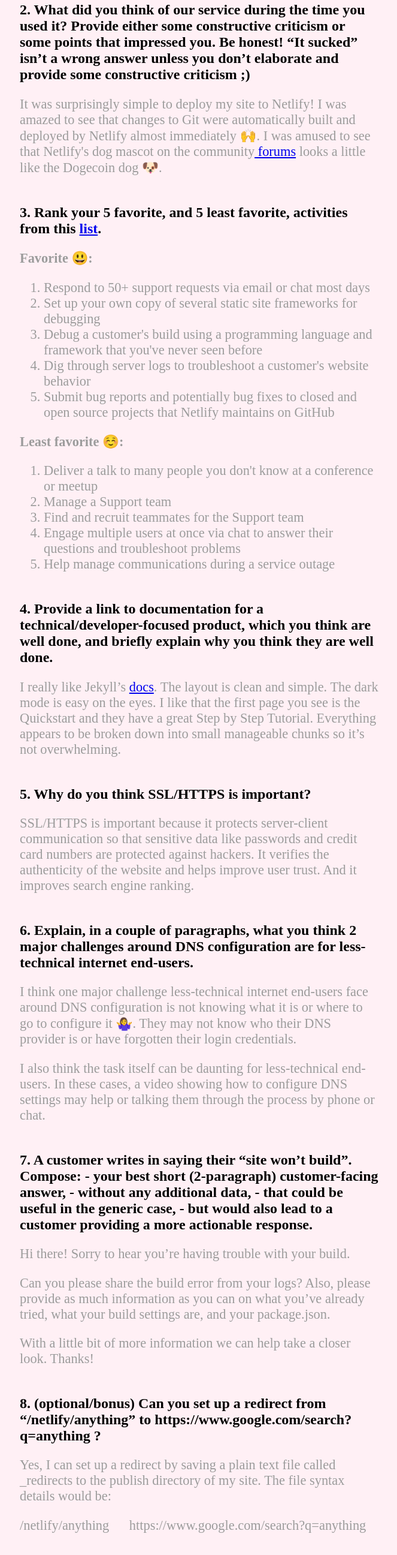
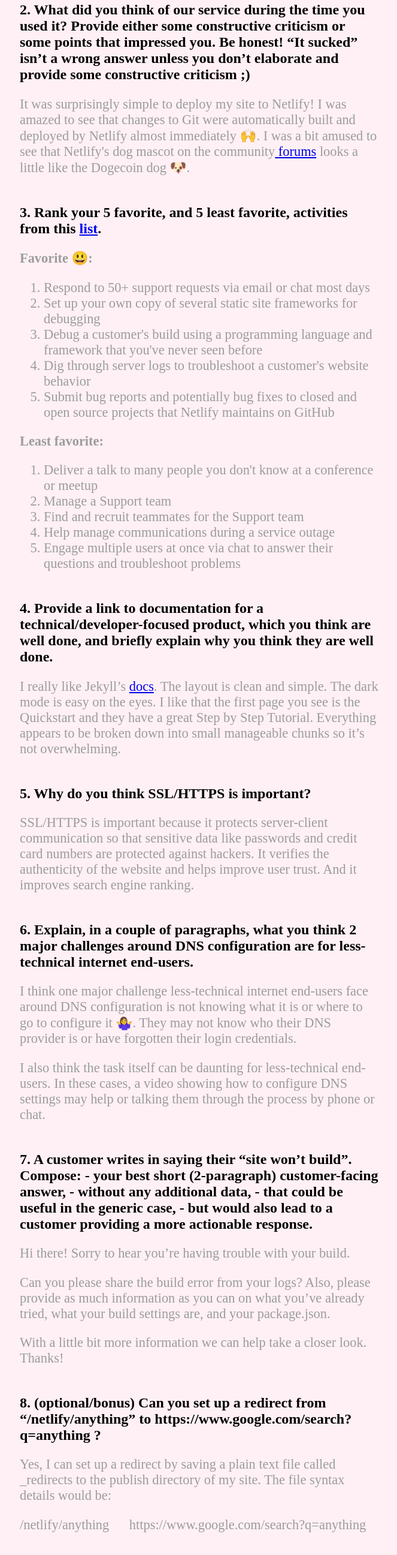
Before and after one commit to audreyshub/gatsby-netlify, a Gatsby site: page / in a window 1280 px wide. Shown: the part 767-3360 px from the top of the page at 60% size, without its empty margins (307-970 px from the left). Built offline with nearby package versions, Linux system fonts and the light colour scheme; Gatsby itself is replaced by a stand-in of ours.

Commit message:
edit copy and css

```diff
--- a/src/pages/index.js
+++ b/src/pages/index.js
@@ -10,7 +10,7 @@
         <h2>1. Talk about how you made your site and why you chose the tools you did. Briefly explain one challenge you experienced in setting up this site and how you solved it.</h2>
         <p class="answer">I chose Gatsby as my static site generator because I'm more familiar with JavaScript and React. I followed Gatsby's starter theme <a href="https://www.gatsbyjs.com/docs/tutorial/part-one/" target="_blank">tutorial</a> to create the site. I wasn't sure what build command to use but I found it in Netlify docs <a href="https://docs.netlify.com/configure-builds/common-configurations/gatsby/" target="_blank">here.</a></p>
         <h2>2. What did you think of our service during the time you used it? Provide either some constructive criticism or some points that impressed you. Be honest! “It sucked” isn’t a wrong answer unless you don’t elaborate and provide some constructive criticism ;)</h2>
-        <p class="answer">It was surprisingly simple to deploy my site to Netlify! I was amazed to see that changes to Git were automatically built and deployed by Netlify almost immediately 🙌. I was amused to see that Netlify's dog mascot on the community<a href="https://answers.netlify.com/latest" target="_blank"> forums</a> looks a little like the Dogecoin dog 🐶.</p>
+        <p class="answer">It was surprisingly simple to deploy my site to Netlify! I was amazed to see that changes to Git were automatically built and deployed by Netlify almost immediately 🙌. I was a bit amused to see that Netlify's dog mascot on the community<a href="https://answers.netlify.com/latest" target="_blank"> forums</a> looks a little like the Dogecoin dog 🐶.</p>
         <h2>3. Rank your 5 favorite, and 5 least favorite, activities from this <a href="https://gist.github.com/fool/b0f254ff8c72a5765b6a9138249789d6" target="_blank">list</a>.</h2>
         <p class="answer"><b>Favorite 😃:</b>
             <ol>
@@ -21,13 +21,13 @@
                 <li>Submit bug reports and potentially bug fixes to closed and open source projects that Netlify maintains on GitHub</li>
             </ol>
         </p>
-        <p class="answer"><b>Least favorite ☺️:</b>
+        <p class="answer"><b>Least favorite:</b>
             <ol>
                 <li>Deliver a talk to many people you don't know at a conference or meetup</li>
                 <li>Manage a Support team</li>
                 <li>Find and recruit teammates for the Support team</li>
+                <li>Help manage communications during a service outage</li>
                 <li>Engage multiple users at once via chat to answer their questions and troubleshoot problems</li>
-                <li>Help manage communications during a service outage</li>
             </ol>
         </p>
         <h2>4. Provide a link to documentation for a technical/developer-focused product, which you think are well done, and briefly explain why you think they are well done.</h2>
@@ -40,12 +40,12 @@
         <h2>7. A customer writes in saying their “site won’t build”. Compose: - your best short (2-paragraph) customer-facing answer, - without any additional data, - that could be useful in the generic case, - but would also lead to a customer providing a more actionable response.</h2>
         <p class="answer">Hi there! Sorry to hear you’re having trouble with your build. </p>
         <p class="answer">Can you please share the build error from your logs? Also, please provide as much information as you can on what you’ve already tried, what your build settings are, and your package.json.</p>
-        <p class="answer">With a little bit of more information we can help take a closer look. Thanks!</p>
+        <p class="answer">With a little bit more information we can help take a closer look. Thanks!</p>
         <h2>8. (optional/bonus) Can you set up a redirect from “/netlify/anything” to https://www.google.com/search?q=anything ?</h2>
         <p class="answer">Yes, I can set up a redirect by saving a plain text file called _redirects to the publish directory of my site. The file syntax details would be:</p>
         <p class="answer">/netlify/anything &emsp; https://www.google.com/search?q=anything</p>
         <h2>9. (optional/bonus) Could you give us a suggestion to improve this test or the job posting?</h2>
-        <p class="answer">On the job posting for APAC, the hours are listed as Monday through Friday, UTC+8-UTC+10. I believe that is an error as it appears there are only two hours in the shift 🕑? I also think sharing the salary range would be helpful with transparency.</p>
+        <p class="answer">On the job posting for APAC, the hours are listed as Monday through Friday, UTC+8-UTC+10. I believe that is an error as it appears there are only two hours in the shift 🕑. I also think sharing the salary range would help with transparency.</p>
 
         <footer>
             <p>Hand-crafted with 💗 by Audrey Wong</p>
--- a/src/styles/global.css
+++ b/src/styles/global.css
@@ -25,7 +25,7 @@
 }
 
 footer {
-    padding: 4em 0 1em 0;
+    padding: 4em 0 6em 0;
     text-align: center;
     color: #728194;
     font-size: 0.9em;
```
